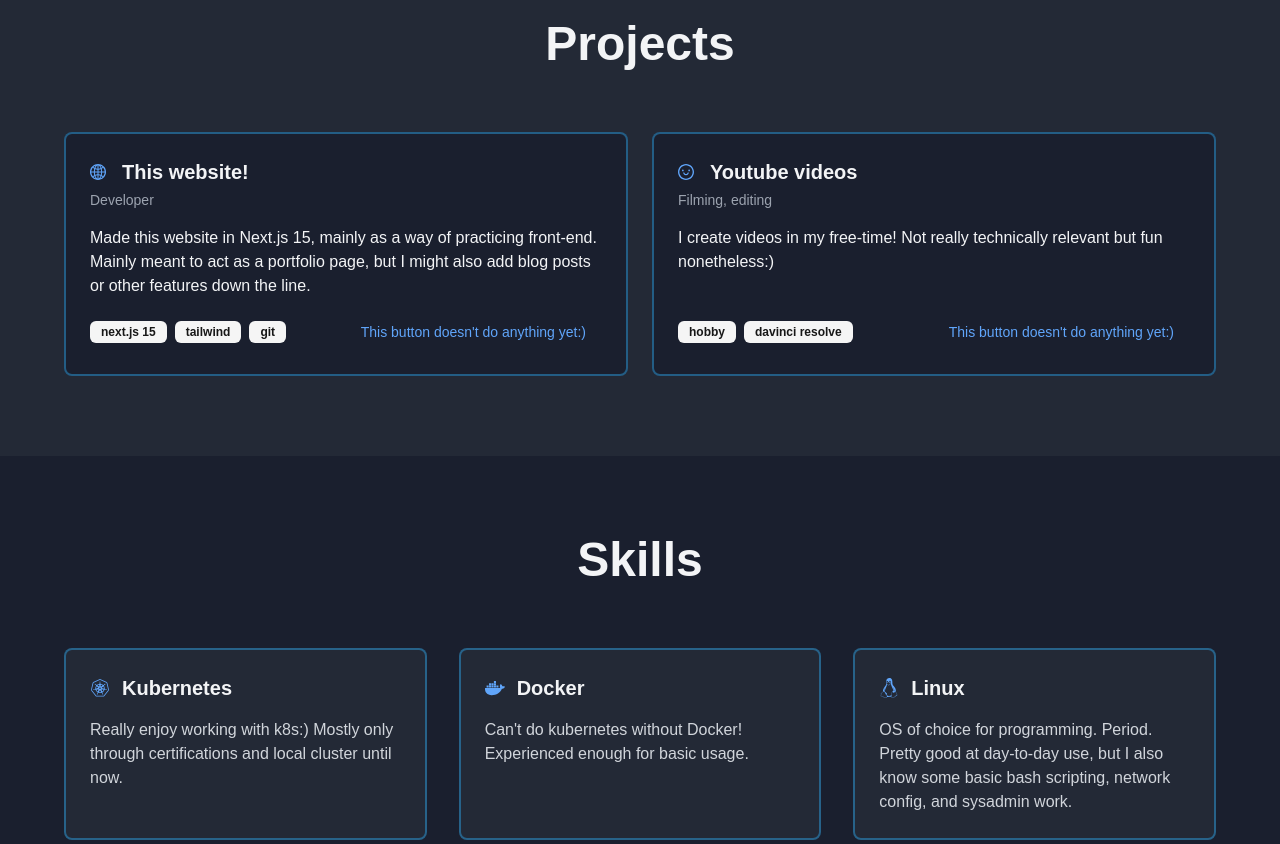
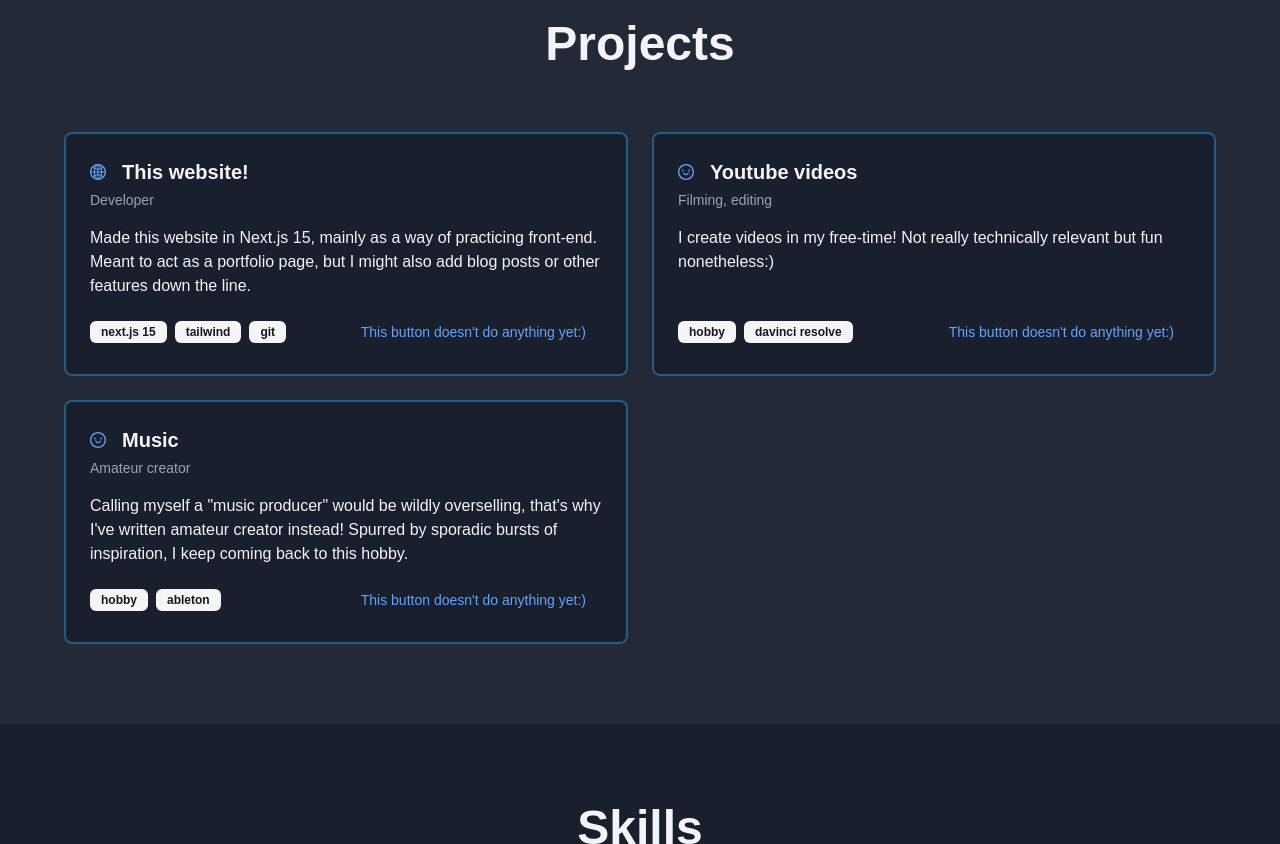
Before and after one commit to TheRealArmon/armon_portfolio, a Next.js app: page / in a window 1280 px wide. Shown: the part 480-1324 px from the top of the page. Built offline with nearby package versions, Linux system fonts and the light colour scheme.

Commit message:
refactor

```diff
--- a/components/ProjectsSection.tsx
+++ b/components/ProjectsSection.tsx
@@ -1,28 +1,46 @@
+import { ExperiencesSection } from "./ExperiencesSection";
 import { ProjectCard } from "./ProjectCard";
 import { Icons } from "@/components/icons";
 
 export function ProjectsSection() {
+  const projects = [
+    {
+      title: "This website!",
+      role: "Developer",
+      description:
+        "Made this website in Next.js 15, mainly as a way of practicing front-end.\
+      Meant to act as a portfolio page, but I might also add blog posts or other features down the line.",
+      tags: ["next.js 15", "tailwind", "git"],
+      icon: <Icons.GlobalOutlined className="w-6 h-6 text-blue-400" />,
+    },
+    {
+      title: "Youtube videos",
+      role: "Filming, editing",
+      description:
+        "I create videos in my free-time! Not really technically relevant but fun nonetheless:)",
+      tags: ["hobby", "davinci resolve"],
+      icon: <Icons.SmileOutlined className="w-6 h-6 text-blue-400" />,
+    },
+    {
+      title: "Music",
+      role: "Amateur creator",
+      description:
+        "Calling myself a \"music producer\" would be wildly overselling, that's why I've written amateur creator instead!\
+        Spurred by sporadic bursts of inspiration, I keep coming back to this hobby.",
+      tags: ["hobby", "ableton"],
+      icon: <Icons.SmileOutlined className="w-6 h-6 text-blue-400" />,
+    },
+  ];
+
   return (
     <section id="projects" className="py-20 px-4 bg-[#232936]">
       <div className="max-w-6xl mx-auto">
         <h1 className="text-5xl font-bold text-center mb-16">Projects</h1>
 
         <div className="grid md:grid-cols-2 gap-6">
-          <ProjectCard
-            title="This website!"
-            role="Developer"
-            description="Made this website in Next.js 15, mainly as a way of practicing front-end.
-            Mainly meant to act as a portfolio page, but I might also add blog posts or other features down the line."
-            tags={["next.js 15", "tailwind", "git"]}
-            icon={<Icons.GlobalOutlined className="w-6 h-6 text-blue-400" />}
-          />
-          <ProjectCard
-            title="Youtube videos"
-            role="Filming, editing"
-            description="I create videos in my free-time! Not really technically relevant but fun nonetheless:)"
-            tags={["hobby", "davinci resolve"]}
-            icon={<Icons.SmileOutlined className="w-6 h-6 text-blue-400" />}
-          />
+          {projects.map((project, index) => (
+            <ProjectCard key={index} {...project} />
+          ))}
         </div>
       </div>
     </section>
```
Also changed, not shown: components/icons.tsx (+12 -6 lines).
